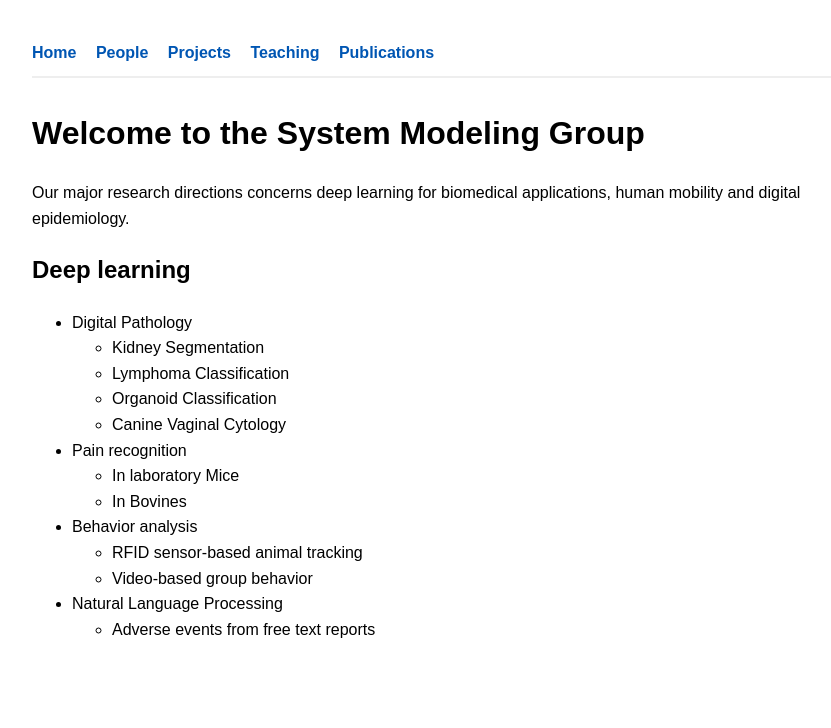
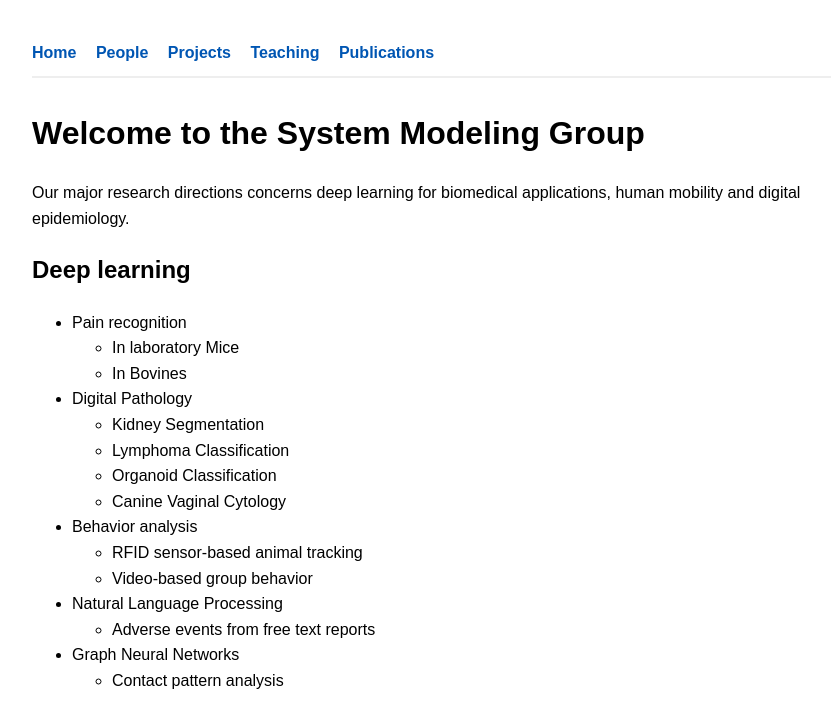
Before and after one commit to vitaly-belik/sysmod.github.io, a Jekyll site: the page built from index.md, in a window 1280 px wide. Shown: the top 728 px of the page, without its empty margins (208-1039 px from the left). Built offline with Jekyll 4.4.1, drawn with Linux system fonts in a browser that asks for light colours; our own code applies the rules of GitHub Pages for plain Markdown files.

Commit message:
Refactor deep learning section in index.md
Removed duplicate entries for pain recognition and added graph neural networks section.

```diff
--- a/index.md
+++ b/index.md
@@ -7,16 +7,22 @@ Our major research directions concerns deep learning for biomedical applications
 
 ## Deep learning
 
+  * Pain recognition
+    * In laboratory Mice
+    * In Bovines
+
   * Digital Pathology
     * Kidney Segmentation
     * Lymphoma Classification
     * Organoid Classification
     * Canine Vaginal Cytology
-  * Pain recognition
-    * In laboratory Mice
-    * In Bovines
+
   * Behavior analysis
     * RFID sensor-based animal tracking
     * Video-based group behavior
+
   * Natural Language Processing
     * Adverse events from free text reports
+
+  * Graph Neural Networks
+    * Contact pattern analysis
```
